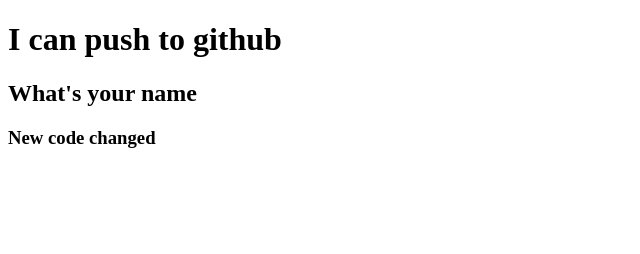
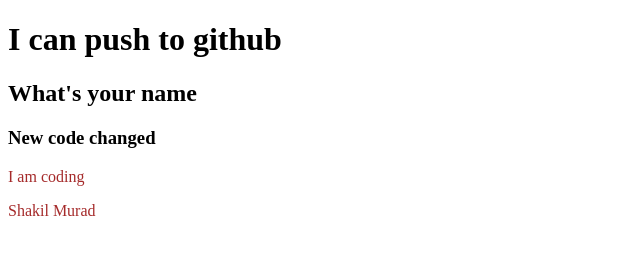
Before and after one commit to ShakilMurad99/my-second-repo, a plain HTML site: page index.html in a window 1280 px wide. Shown: the whole page, without its empty margins (0-640 px from the left). Drawn offline with Linux system fonts and the light colour scheme.

Commit message:
styles added

```diff
--- a/index.html
+++ b/index.html
@@ -5,10 +5,13 @@
     <meta http-equiv="X-UA-Compatible" content="IE=edge">
     <meta name="viewport" content="width=device-width, initial-scale=1.0">
     <title>my second github repo</title>
+    <link rel="stylesheet" href="style.css">
 </head>
 <body>
     <h1>I can push to github</h1>
     <h2>What's your name</h2>
     <h3>New code changed</h3>
+    <p>I am coding</p>
+    <p>Shakil Murad</p>
 </body>
 </html>
--- /dev/null
+++ b/style.css
@@ -0,0 +1,3 @@
+p{
+    color: brown;
+}
```
